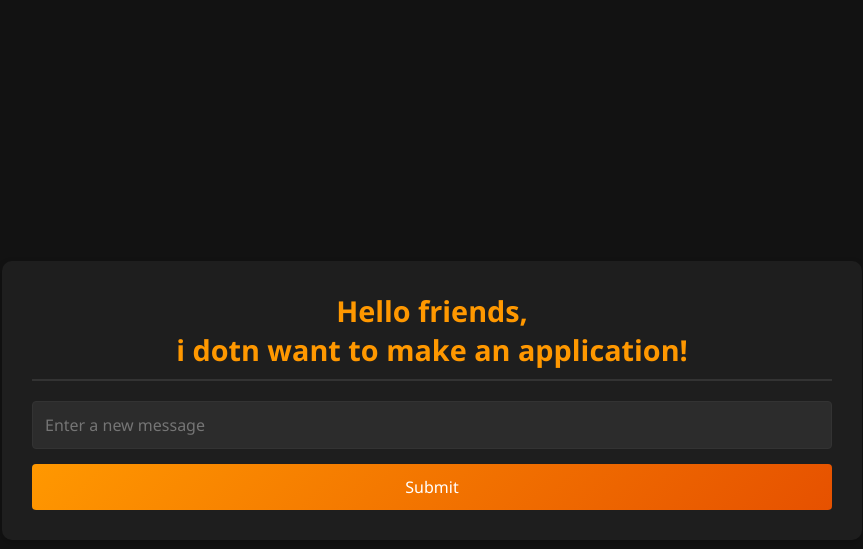
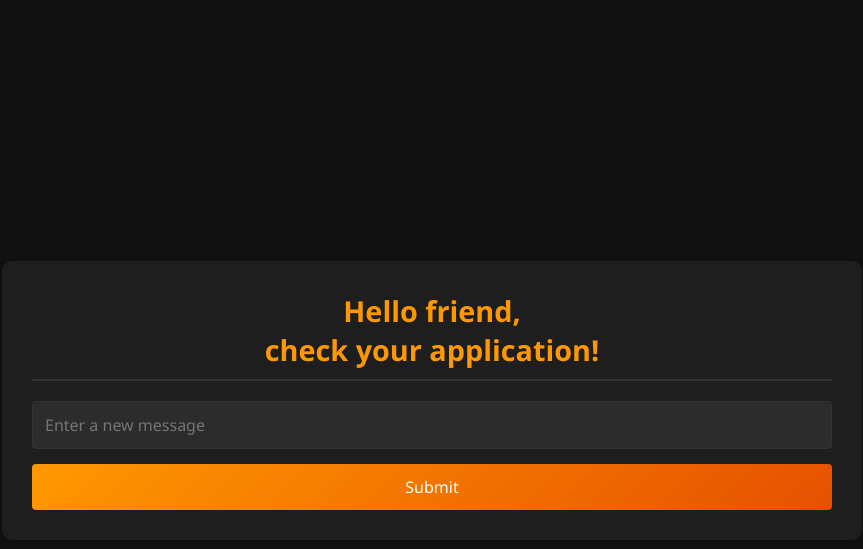
Before and after one commit to sahil4010/assignment, a Flask app: page / in a window 1280 px wide. Shown: the top 549 px of the page, without its empty margins (208-1071 px from the left). Run offline with Flask 2, Linux system fonts and the light colour scheme; data that the repository does not hold is empty; some libraries are stand-ins or nearby versions.

Commit message:
set image check

```diff
--- a/templates/index.html
+++ b/templates/index.html
@@ -119,7 +119,7 @@
 
 <body>
     <div class="container">
-        <h1>Hello friends,<br>i dotn want to make an application!</h1>
+        <h1>Hello friend,<br>check your application!</h1>
         <div class="messages">
             {% for message in messages %}
                 <p>{{ message[0] }}</p>
```
Also changed, not shown: .github/workflows/second-actions.yml.
